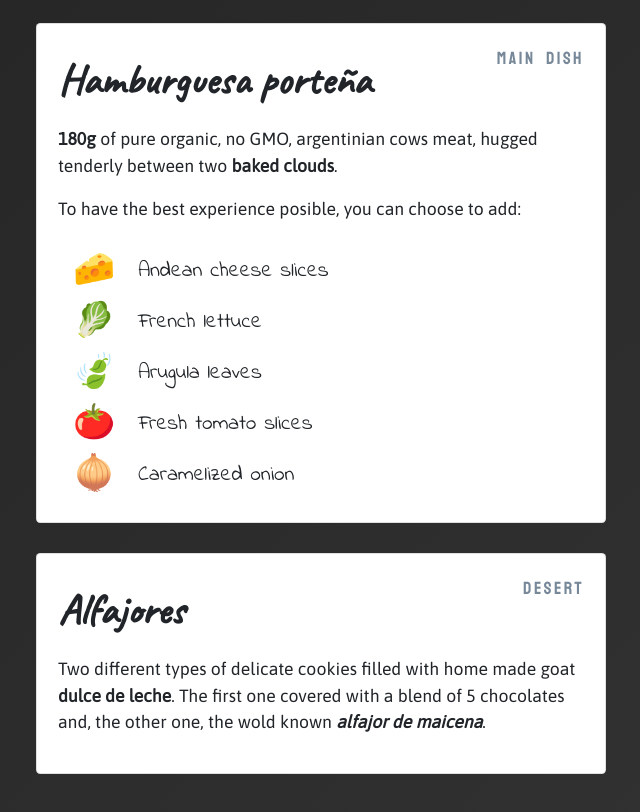
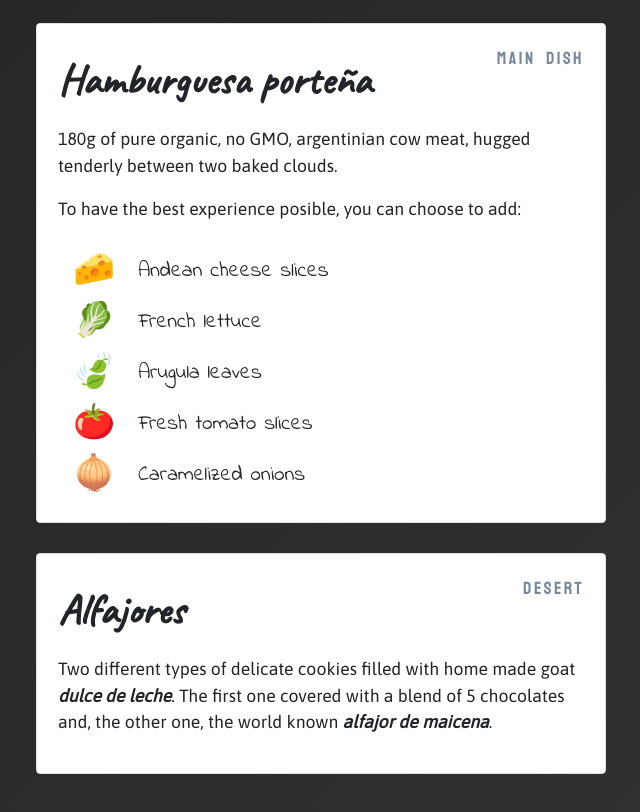
Before and after one commit to Jinik/ingenieria-cocina, a plain HTML site: page index.html in a window 1280 px wide. Shown: the part 380-1192 px from the top of the page, without its empty margins (319-959 px from the left). Drawn offline with nearby package versions, Linux system fonts and the light colour scheme; a web font is replaced by a local one.

Commit message:
KAN-123 ( Full SSL ad serving support ) [ arregla algunos typos ]

```diff
--- a/index.html
+++ b/index.html
@@ -111,8 +111,7 @@
         <div class="card-body">
           <p class="step">Main &nbsp;dish</p>
           <h2>Hamburguesa porteña</h2>
-          <p><strong>180g</strong> of pure organic, no GMO, argentinian cows meat, hugged tenderly between two
-            <strong>baked clouds</strong>.
+          <p>180g of pure organic, no GMO, argentinian cow meat, hugged tenderly between two baked clouds.
           </p>
 
           <p>To have the best experience posible, you can choose to add:</p>
@@ -121,7 +120,7 @@
             <li><span>🥬</span> French lettuce</li>
             <li><span>🍃</span> Arugula leaves</li>
             <li><span>🍅</span> Fresh tomato slices</li>
-            <li><span>🧅</span> Caramelized onion</li>
+            <li><span>🧅</span> Caramelized onions</li>
           </ul>
 
         </div>
@@ -131,8 +130,9 @@
         <div class="card-body">
           <p class="step">Desert</p>
           <h2>Alfajores</h2>
-          <p>Two different types of delicate cookies filled with home made goat <strong>dulce de leche</strong>. The
-            first one covered with a blend of 5 chocolates and, the other one, the wold known <em><strong>alfajor de
+          <p>Two different types of delicate cookies filled with home made goat <strong><em>dulce de
+                leche</em></strong>. The
+            first one covered with a blend of 5 chocolates and, the other one, the world known <em><strong>alfajor de
                 maicena</strong></em>.</p>
         </div>
       </div>
```
